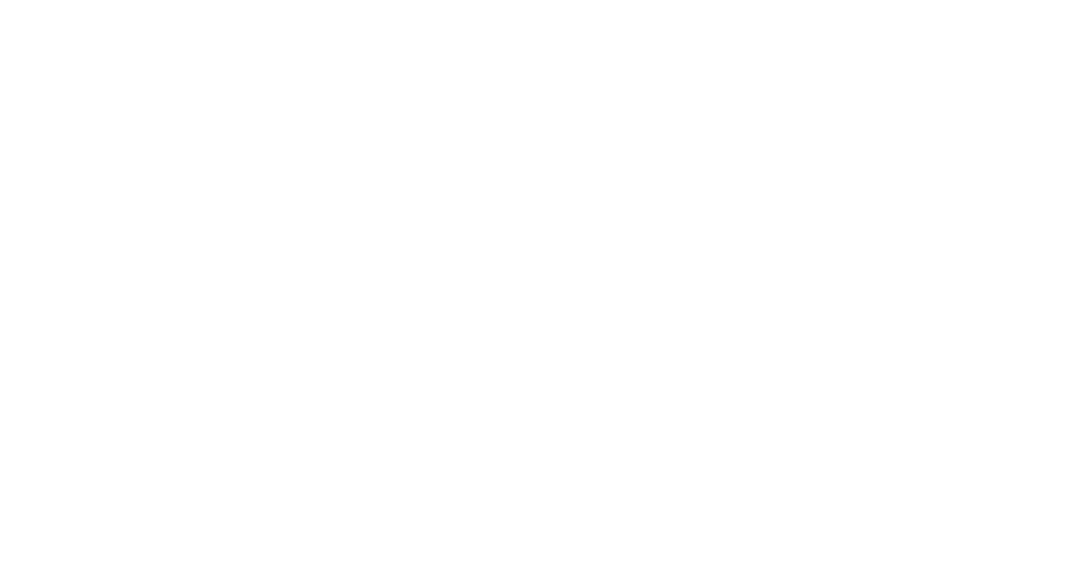
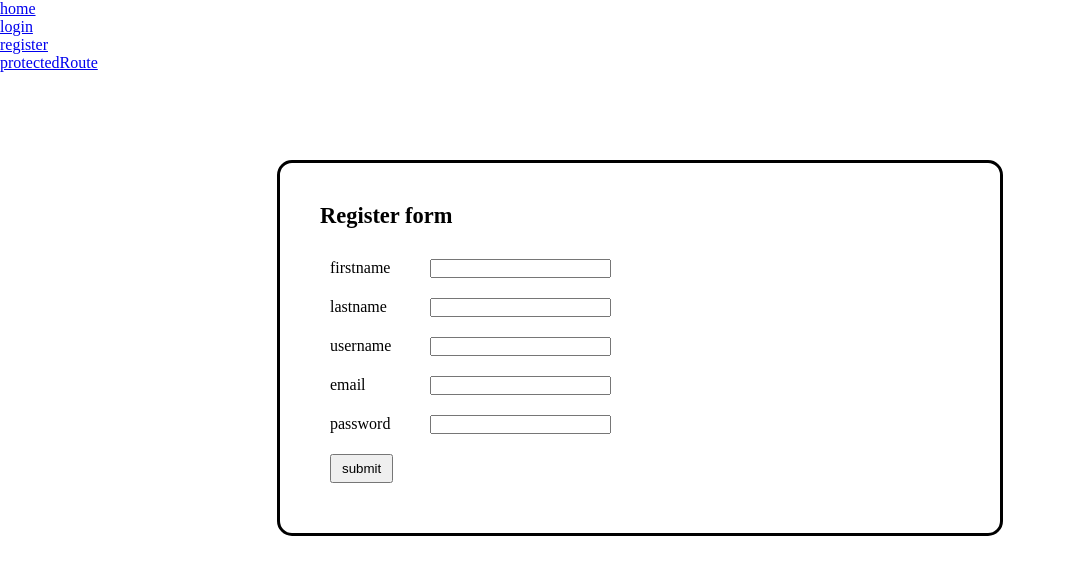
Before and after one commit to swandevagency/nuxt-js-practice, a Nuxt app in the folder frontend/: page /register in a window 1280 px wide. Before the commit this address had no page. Shown: the top 574 px of the page, without its empty margins (0-1066 px from the left). Built offline with nearby package versions, Linux system fonts and the light colour scheme.

Commit message:
admin register handled (dirty)

```diff
--- /dev/null
+++ b/frontend/components/NavBar.vue
@@ -0,0 +1,36 @@
+<template>
+    <div>
+        <nav>
+            <ul>
+                <li>
+                    <nuxt-link to="/">home</nuxt-link>
+                </li>
+            </ul>
+            <ul>
+                <li>
+                    <nuxt-link to="/login">login</nuxt-link>
+                </li>
+            </ul>
+            <ul>
+                <li>
+                    <nuxt-link to="/register">register</nuxt-link>
+                </li>
+            </ul>
+            <ul>
+                <li>
+                    <nuxt-link to="/protectedRoute">protectedRoute</nuxt-link>
+                </li>
+            </ul>
+        </nav>
+    </div>
+</template>
+
+<script>
+export default {
+
+}
+</script>
+
+<style>
+
+</style>
--- /dev/null
+++ b/frontend/components/Register.vue
@@ -0,0 +1,167 @@
+<template>
+    <div>
+        <form class="register-form-wrapper" @submit.prevent="registerAdmin">
+
+            <div class="register-form-title">
+                <h3>Register form</h3>
+            </div>
+
+            <ul class="register-from-inputs">
+
+                <!-- firstname -->
+                <li>
+
+                    <label for="firstname">firstname</label>
+                    <input type="text" v-model="first_name.value" name="firstname" id="firstname">
+                    <span>{{first_name.error}}</span>
+
+                </li>
+
+                <!-- lastname -->
+                <li>
+                    <label for="lastname">lastname</label>
+                    <input type="text" v-model="last_name.value" name="lastname" id="lastname">
+                    <span>{{last_name.error}}</span>
+
+                </li>
+
+                <!-- username -->
+                <li>
+
+                    <label for="username">username</label>
+                    <input type="text" v-model="username.value" name="username" id="username">
+                    <span>{{username.error}}</span>
+
+                </li>
+
+                <!-- email -->
+                <li>
+
+                    <label for="email">email</label>
+                    <input type="email" v-model="email.value" name="email" id="email">
+                    <span>{{email.error}}</span>
+
+                </li>
+
+                <!-- password -->
+                <li>
+
+                    <label for="password">password</label>
+                    <input type="password" v-model="password.value" name="password" id="password">
+                    <span>{{password.error}}</span>
+
+                </li>
+
+            </ul>
+
+
+            <input type="submit" value="submit" class="submit-button" id="submit">
+
+
+        </form>
+    </div>
+</template>
+
+<script>
+export default {
+    methods: {
+        async registerAdmin(){
+            try {
+                const {
+                    first_name: {
+                        value:first_name
+                    },
+                    last_name: {
+                        value:last_name
+                    },
+                    email: {
+                        value:email
+                    },
+                    password: {
+                        value:password
+                    },
+                    username: {
+                        value:username
+                    },
+                } = this
+
+                const body = {
+                    first_name,
+                    last_name,
+                    password,
+                    username,
+                    email
+                }
+
+                const res = await this.$axios.post("http://localhost:8080/api/v1/admin/register", body);
+                console.log(res.data);
+            } catch (error) {
+                console.log(error.message);
+            }
+        },
+    },
+    data() {
+        return{
+            username: {
+                value: '',
+                error: null
+            },
+            first_name: {
+                value: '',
+                error: null
+            },
+            last_name: {
+                value: '',
+                error: null
+            },
+            email: {
+                value: '',
+                error: null
+            },
+            password: {
+                value: '',
+                error: null
+            }
+        }
+    },
+    props: [
+        "yo"
+    ]
+
+}
+</script>
+
+<style >
+.register-form-wrapper{
+    width: 50%;
+    padding: 40px;
+    margin: auto;
+    border: 3px solid black;
+    border-radius: 15px;
+}
+.register-form-title  {
+    margin-bottom: 20px;
+    font-size: 1.2em;
+}
+
+.register-from-inputs label {
+    display: inline-block;
+    min-width: 100px;
+}
+.register-from-inputs li {
+    margin: 10px;
+    list-style-type: none;
+}
+
+.submit-button {
+    margin: 10px;
+    padding: 5px 10px;
+}
+
+.register-from-inputs{
+    display: flex;
+    flex-direction: column;
+    justify-content: center;
+}
+
+</style>
--- a/frontend/nuxt.config.js
+++ b/frontend/nuxt.config.js
@@ -32,8 +32,7 @@ export default {
   ],
 
   // Modules: https://go.nuxtjs.dev/config-modules
-  modules: [
-  ],
+  modules: ['@nuxtjs/axios'],
 
   // Build Configuration: https://go.nuxtjs.dev/config-build
   build: {
--- a/frontend/package.json
+++ b/frontend/package.json
@@ -9,6 +9,7 @@
     "generate": "nuxt generate"
   },
   "dependencies": {
+    "@nuxtjs/axios": "^5.13.6",
     "core-js": "^3.19.3",
     "nuxt": "^2.15.8",
     "vue": "^2.6.14",
--- a/frontend/pages/index.vue
+++ b/frontend/pages/index.vue
@@ -1,7 +1,9 @@
 <template>
-  <Login/>
+  <NavBar yo="yooo"/>
 </template>
 
 <script>
-export default {}
+export default {
+
+}
 </script>
--- /dev/null
+++ b/frontend/pages/register.vue
@@ -0,0 +1,28 @@
+<template>
+    <div>
+        <NavBar class="nav-bar"/>
+        <section class="register-wrpper">
+            <Register/>
+        </section>
+    </div>
+</template>
+
+<script>
+export default {
+
+}
+</script>
+
+<style>
+*{
+    margin: 0;
+    padding: 0;
+}
+.nav-bar{
+    height: 20vh;
+}
+.register-wrpper{
+    width: 100%;
+    height: 70vh;
+}
+</style>
```
Also changed, not shown: 1 other file (tests, documents, lock files or other folders).
